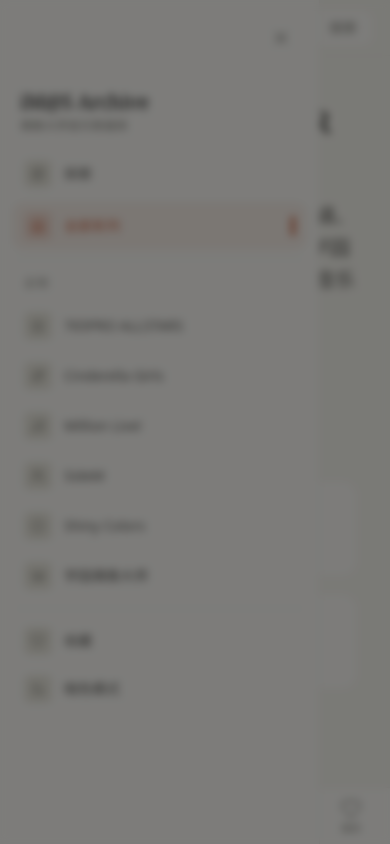
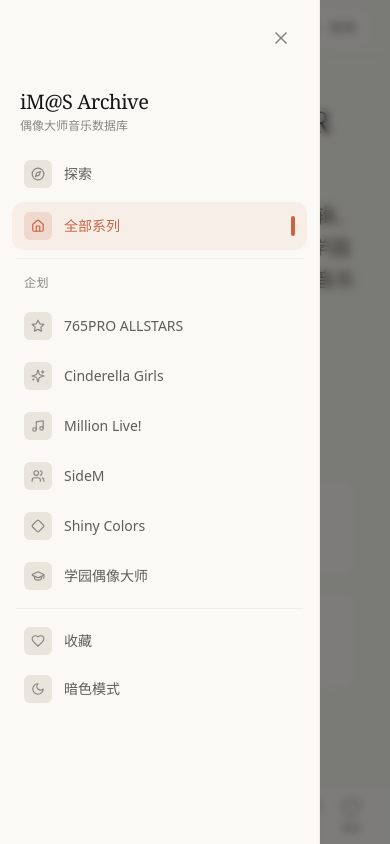
Before and after one commit to ShinonomeAya/ImasMusic, a Next.js app: page / in a window 390 px wide. Both pictures are taken after a click on the button 34 px from the left and 27 px from the top of the page. Shown: the top 844 px of the page. Built offline with nearby package versions, Linux system fonts and the light colour scheme.

Commit message:
fix: Sidebar drawer z-index above backdrop
backdrop was z-[55], drawer was z-50, causing backdrop to cover drawer
and intercept all clicks. Raise drawer to z-[60].

```diff
--- a/components/layout/Sidebar.tsx
+++ b/components/layout/Sidebar.tsx
@@ -191,7 +191,7 @@
           />
           {/* Drawer */}
           <aside
-            className="md:hidden fixed left-0 top-0 h-screen w-80 z-50 flex flex-col animate-slide-in-left"
+            className="md:hidden fixed left-0 top-0 h-screen w-80 z-[60] flex flex-col animate-slide-in-left"
             style={{
               backgroundColor: 'var(--bg-surface)',
               borderRight: '1px solid var(--border-default)',
```
